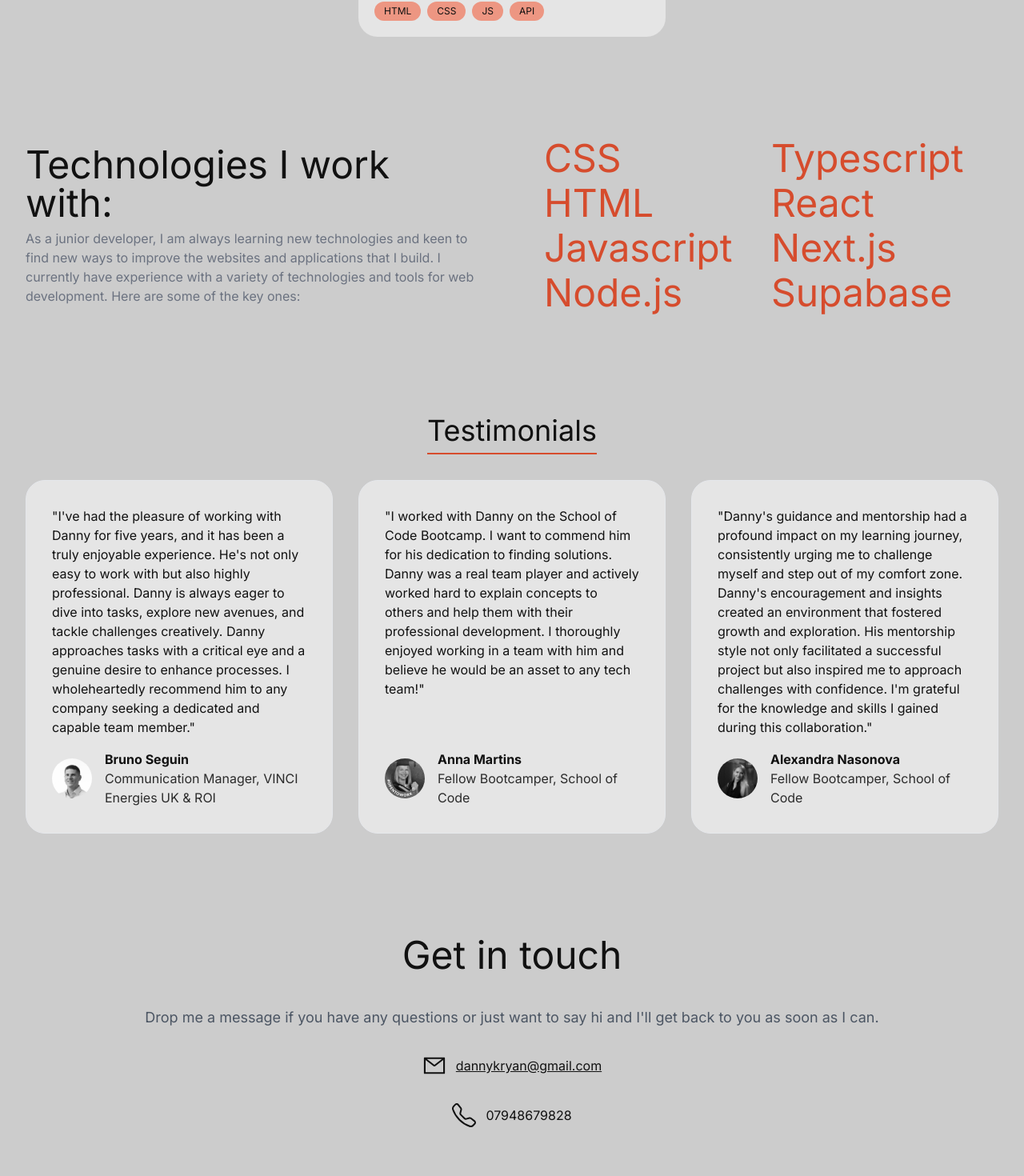
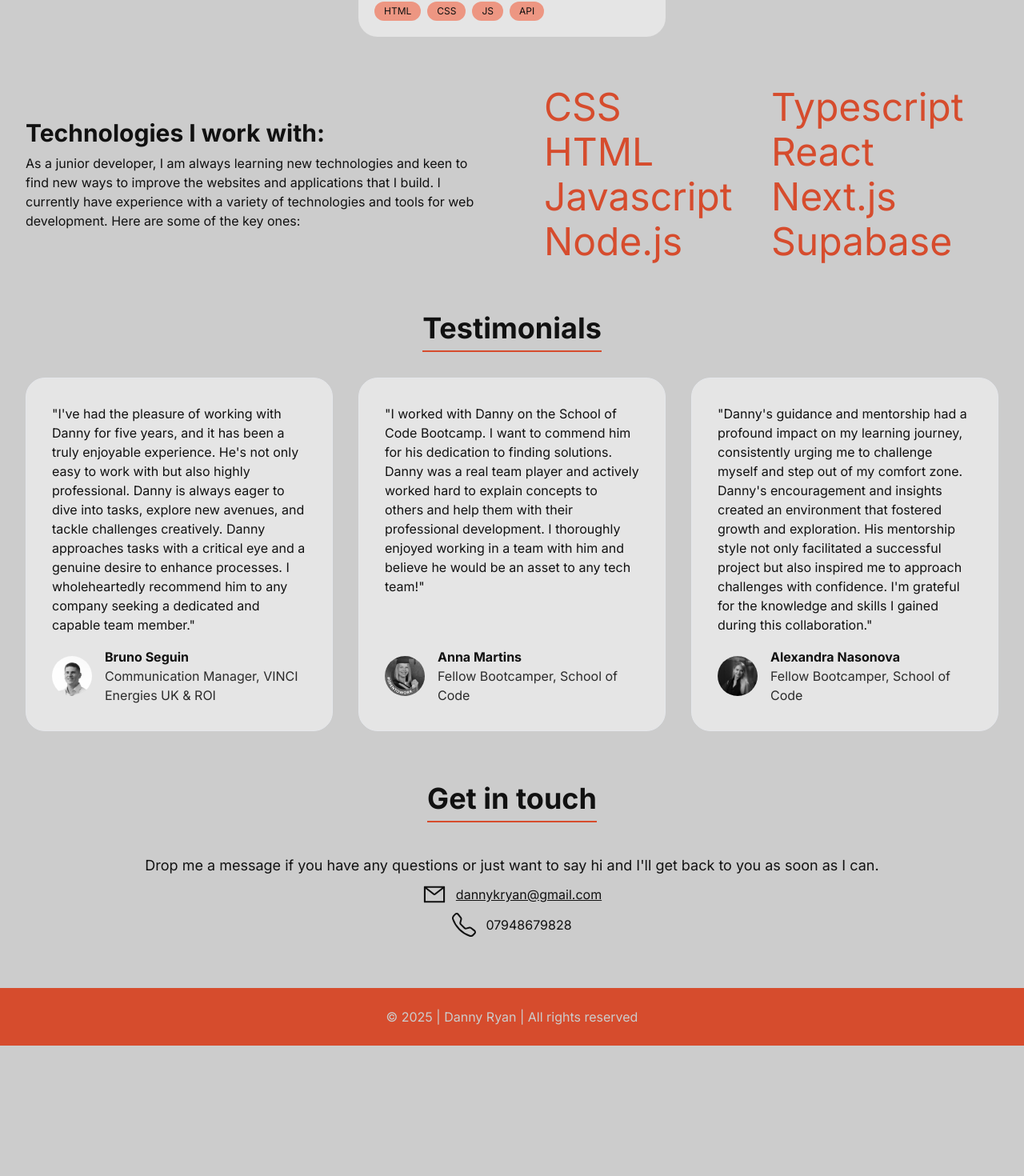
Before and after one commit to dannykryan/dannykryan.com, a Next.js app: page / in a window 1280 px wide. Shown: the part 1300-2770 px from the top of the page at 80% size. After the commit the page ends 2607 px from the top, so only its background shows below. Built offline with nearby package versions, Linux system fonts and the light colour scheme.

Commit message:
add smooth-scroll, adjust header styles

```diff
--- a/src/app/globals.css
+++ b/src/app/globals.css
@@ -1,6 +1,14 @@
 @tailwind base;
 @tailwind components;
 @tailwind utilities;
+
+@layer base {
+  html {
+    scroll-behavior: smooth;
+    scroll-padding-top: 80px;
+    overscroll-behavior-y: contain;
+  }
+}
 
 @layer components {
   .menuLink {
--- a/src/app/layout.tsx
+++ b/src/app/layout.tsx
@@ -5,6 +5,7 @@ import { Inter } from 'next/font/google'
 import './globals.css'
 import ThemeProvider from '@/components/ThemeProvider'
 import Navbar from '@/components/Navbar'
+import SmoothScroll from '@/components/SmoothScroll';
 
 const inter = Inter({ subsets: ['latin'] })
 
@@ -22,6 +23,7 @@ export default function RootLayout({
     <html lang="en">
       <body className={`${inter.className} text-charcoal bg-offWhite dark:text-offWhite dark:bg-charcoal`}>
         <ThemeProvider>
+          <SmoothScroll />
           <Navbar />
           <div className="container mx-auto px-4 sm:px-6 lg:px-8">
             {children}
--- a/src/components/Contact.tsx
+++ b/src/components/Contact.tsx
@@ -3,34 +3,19 @@
 import React from 'react'
 import {AiOutlineMail} from "react-icons/ai"
 import {BsTelephone} from "react-icons/bs"
-import { FaPaperPlane } from 'react-icons/fa'
-import { motion } from 'framer-motion'
 
 const Contact = () => {
 
   return (
-    <motion.section
-      id="contact"
-      className="pt-32 container"
-      initial={{
-        opacity: 0,
-      }}
-      whileInView={{
-        opacity: 1,
-      }}
-      transition={{
-        duration: 1,
-      }}
-    >
-      <div>
-        <div className="flex flex-col items-center space-y-8">
-            <h2 className="text-5xl">Get in touch</h2>
-            <p className="text-gray-600 text-[18px] pt-2">
+    <div className="pt-16">
+      <div className="flex flex-col items-center gap-2">
+          <h2 className="border-b-2 text-4xl font-bold border-orange dark:border-green border-custom inline-block pb-2">Get in touch</h2>
+          <p className="text-charcoalLight text-[18px] pt-8">
               Drop me a message if you have any questions or just want to say hi and I&apos;ll get back to you as soon as I can.
           </p>
 
           <div className="flex gap-3 items-center">
-                <AiOutlineMail size={30} /> <a className="underline" href="mailto:dannykryan@gmail.com">dannykryan@gmail.com</a>
+              <AiOutlineMail size={30} /> <a className="underline hover:text-orange dark:hover:text-green" href="mailto:dannykryan@gmail.com">dannykryan@gmail.com</a>
           </div>
 
           <div className="flex gap-3 items-center">
@@ -39,7 +24,6 @@ const Contact = () => {
 
       </div>
     </div>
-    </motion.section>
   )
 }
 
--- a/src/components/Heading.tsx
+++ b/src/components/Heading.tsx
@@ -6,8 +6,8 @@ interface propsType {
 
 const Heading: React.FC<propsType> = ({title}) => {
   return (
-    <div className="text-center text-4xl pb-8">
-      <p className="border-b-2 border-orange dark:border-green border-custom inline-block pb-2">{title}</p>
+    <div className="text-center pb-8">
+      <h2 className="border-b-2 text-4xl font-bold border-orange dark:border-green border-custom inline-block pb-2">{title}</h2>
     </div>
   )
 }
--- a/src/components/Skills.tsx
+++ b/src/components/Skills.tsx
@@ -2,13 +2,13 @@ import React from 'react'
 
 const Skills = () => {
   return (
-    <div id="skills" className="container pt-32">
+    <div id="skills" className="container pt-16">
       <div className="grid md:grid-cols-2 gap-20 items-center">
         <div>
-          <h2 className="text-4xl md:text-5xl">
+          <h3 className="text-3xl font-bold">
             Technologies I work with:
-          </h2>
-          <p className="text-gray-500 pt-2">
+          </h3>
+          <p className="text-charcoalLight pt-2">
             As a junior developer, I am always learning new technologies and keen to find new ways to improve the websites and applications that I build. I currently have experience with a variety of technologies and tools for web development. Here are some of the key ones:
           </p>
         </div>
--- /dev/null
+++ b/src/components/SmoothScroll.tsx
@@ -0,0 +1,42 @@
+"use client"
+import { useEffect } from 'react';
+
+export default function SmoothScroll() {
+  useEffect(() => {
+    // Get all anchor links that point to IDs
+    const anchorLinks = document.querySelectorAll('a[href^="#"]');
+
+    const handleClick = (e: Event) => {
+      e.preventDefault();
+      const href = (e.currentTarget as HTMLAnchorElement).getAttribute('href');
+
+      if (!href) return;
+
+      const targetId = href.replace('#', '');
+      const targetElement = document.getElementById(targetId);
+
+      if (!targetElement) return;
+
+      const offsetTop = targetElement.getBoundingClientRect().top + window.scrollY;
+      const headerOffset = 73;
+      const elementPosition = offsetTop - headerOffset;
+
+      window.scrollTo({
+        top: elementPosition,
+        behavior: 'smooth'
+      });
+    };
+
+    anchorLinks.forEach(link => {
+      link.addEventListener('click', handleClick);
+    });
+
+    return () => {
+      anchorLinks.forEach(link => {
+        link.removeEventListener('click', handleClick);
+      });
+    };
+  }, []);
+
+  return null;
+}
--- a/src/components/Testimonials.tsx
+++ b/src/components/Testimonials.tsx
@@ -32,7 +32,7 @@ const testimonialData = [
 
 const Testimonials = () => {
   return (
-    <div id="testimonials" className="container pt-32">
+    <div id="testimonials" className="container pt-16">
       <Heading title="Testimonials"/>
       <div className="grid gap-8 md:grid-cols-2 lg:grid-cols-3">
         {testimonialData.map((item, index) => (
```
Lines whose indentation alone changed are shown as unchanged.
